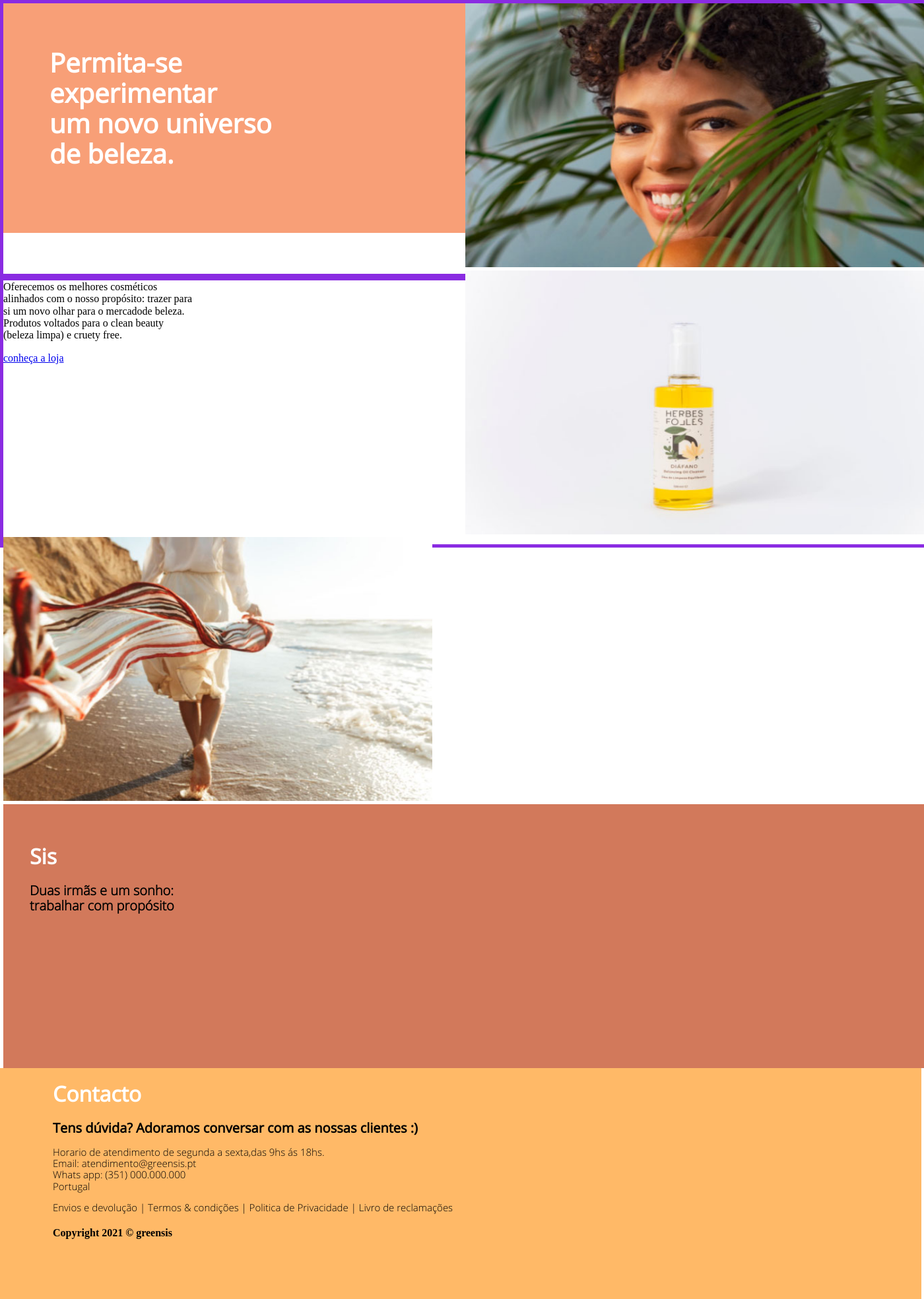
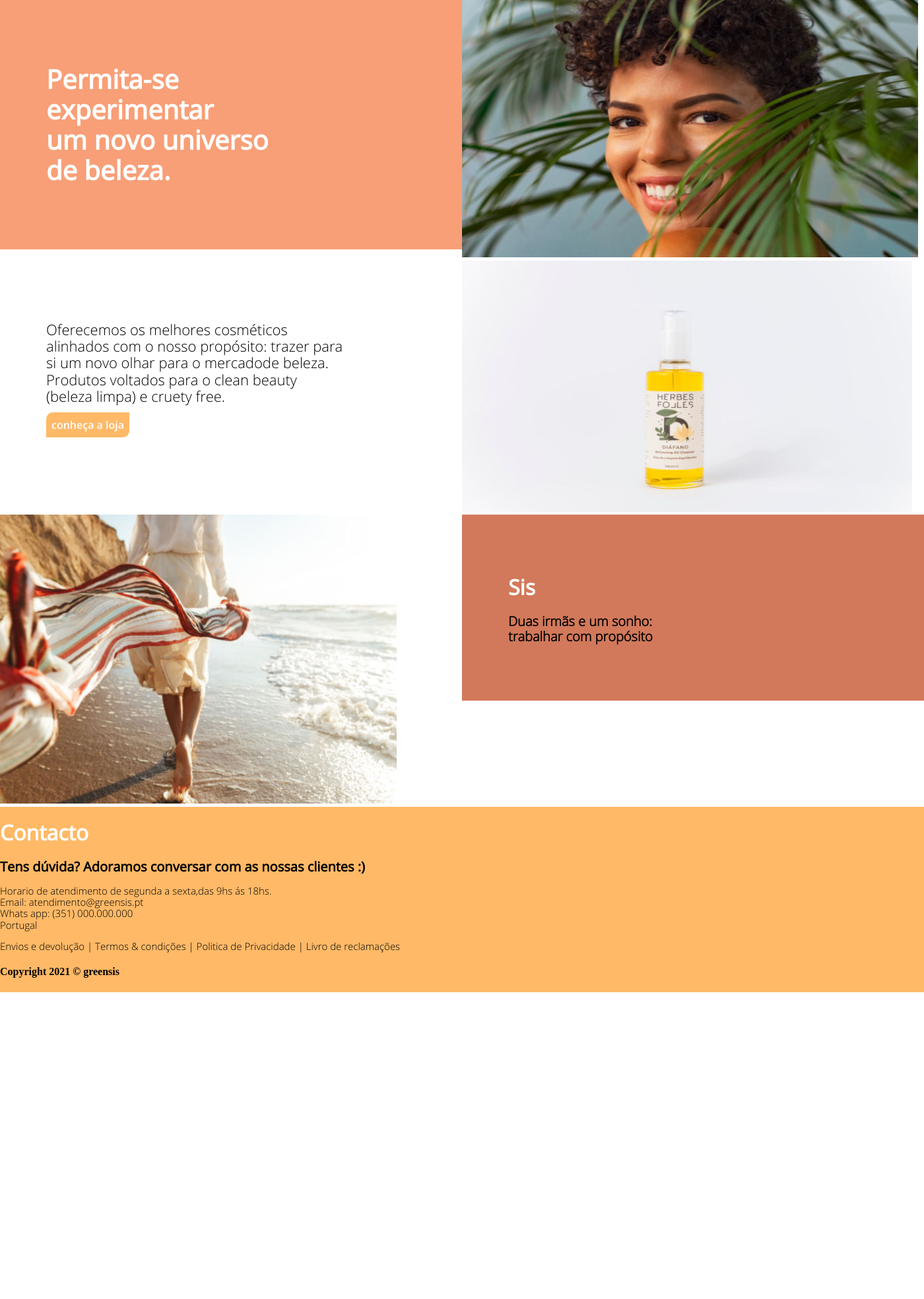
Before and after one commit to WebEnterpriseBrasil/Agencia-Cardeal, a PHP site: page / in a window 1400 px wide; the page is wider, and only the part inside the window is pictured. Shown: the part 141-2110 px from the top of that part at 66% size. After the commit the page ends 1645 px from the top of that part, so only its background shows below. Run offline with PHP 8.4, Linux system fonts and the light colour scheme.

Commit message:
melhorando o responsivo

```diff
--- a/Nw_GreenSis/css/estilo.css
+++ b/Nw_GreenSis/css/estilo.css
@@ -23,6 +23,9 @@
 @font-face {
     font-family: Lightitalic;
     src: url(../fontes/OpenSans-LightItalic.ttf) format('truetype');
+}
+*{
+    box-sizing: border-box;
 }
 #menu{
     display: flex;
@@ -82,13 +85,13 @@
 }
 #container-a > h1{
     font-size: 40px;
-    padding: 70px;
-    padding-top: 40px;
+    /*padding: 70px;
+    padding-top: 40px;*/
     font-family: Regular;
 }
 #container-b img{
-    width: 700px;
-    height: 400px;
+    /*width: 700px;
+    height: 400px;*/
 
 }
 .segunda-sessão{
@@ -98,11 +101,7 @@
     display: flex;
 }
 #container-c{
-    height: 400px;
-    width: 100%;
     background-color: white;
-    padding: 40px;
-    padding-top: 80px;
 }
 #container-c p{
     font-family: Light;
@@ -117,26 +116,20 @@
     text-decoration: none;
     font-family: SemiBold;
 }
-#container-d img{
-    width: 700px;
-    height: 400px;
-}
-.terceira-sessão{
+
+/*.terceira-sessão{
     margin-top: 0;
     width: 100%;
     height: 400px;
     display: flex;
-}
-#container-e img{
-    width: 650px;
-    height: 400px;
-}
+}*/
+
 #container-f{
-    height: 320px;
-    width: 100%;
+    /*height: 320px;
+    width: 100%;*/
     background-color: #d2795b;
-    padding-left: 50px;
-    padding: 40px;
+    /*padding-left: 50px;
+    padding: 40px;*/
 }
 #container-f h1{
     font-family: Regular;
@@ -153,7 +146,7 @@
     max-width: 100%;
 }
 .home-page section{
-    border: 5px blueviolet solid;
+
     display: block;
     width: 100%;
 }
@@ -162,15 +155,21 @@
     float: left;
     width: 50%;
 }
+.home-page section .text{
+    padding: 5%;
+}
 /* Edição do Rodape*/
 
 .rodape{
+    float: left;
     background-color:#ffb967;
     margin-top: 0;
-    width: 94%;
+   /* width: 94%;
     height: 350px;
     display: flex;
-    padding-left: 80px;
+    padding-left: 80px;*/
+    display: block;
+    width:100%;
 
 }
 .rodape h1{
--- a/Nw_GreenSis/index.html
+++ b/Nw_GreenSis/index.html
@@ -13,6 +13,7 @@
 </head>
 
 <body class="home-page">
+
     <header>
         <div id="menu">
 
@@ -31,7 +32,7 @@
     </header>
 
     <section class="foto-sorriso">
-        <div id="container-a" class="block">
+        <div id="container-a" class="block text">
             <h1>Permita-se <br> experimentar <br> um novo universo <br> de beleza.</h1>
         </div>
             <div id="container-b" class="block">
@@ -40,7 +41,7 @@
     </section>
 
     <section class="segunda-sessão">
-        <div id="" class="block">
+        <div id="container-c" class="block text">
             <p> Oferecemos os melhores cosméticos <br> alinhados com o nosso propósito: trazer para <br> si um novo olhar para o mercadode beleza. <br> Produtos voltados para o clean beauty <br> (beleza limpa) e cruety free. </p>
             <a href="Loja.html"> conheça a loja </a>
         </div>
@@ -53,7 +54,7 @@
         <div id="container-e" class="block">
             <img src="imagens_paginas_1_a_8/P1_three_beiramar.jpg" class="img-responsive" alt="Beiramar">
         </div>
-            <div id="container-f" class="block">
+            <div id="container-f" class="block text">
                 <h1>Sis</h1>
                 <h2>Duas irmãs e um sonho: <br> trabalhar com propósito</h2>
             </div>
@@ -72,5 +73,6 @@
         </div>
     </footer>
 
+
 </body>
 </html>
```
